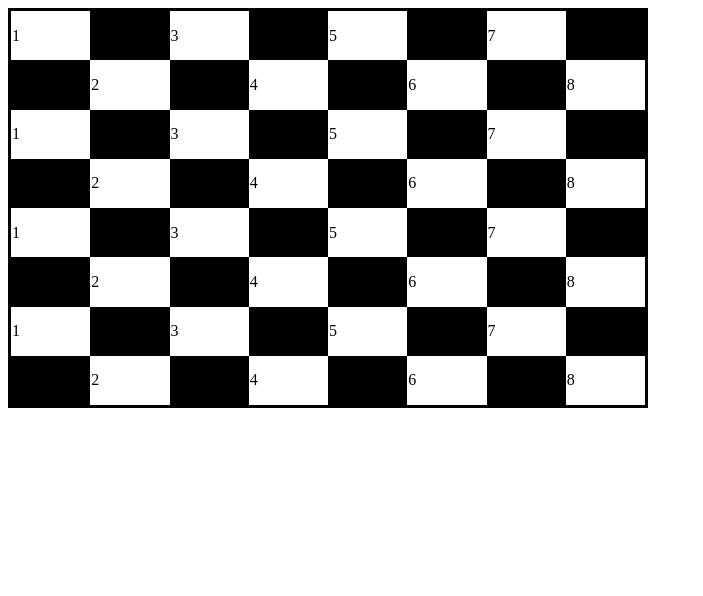
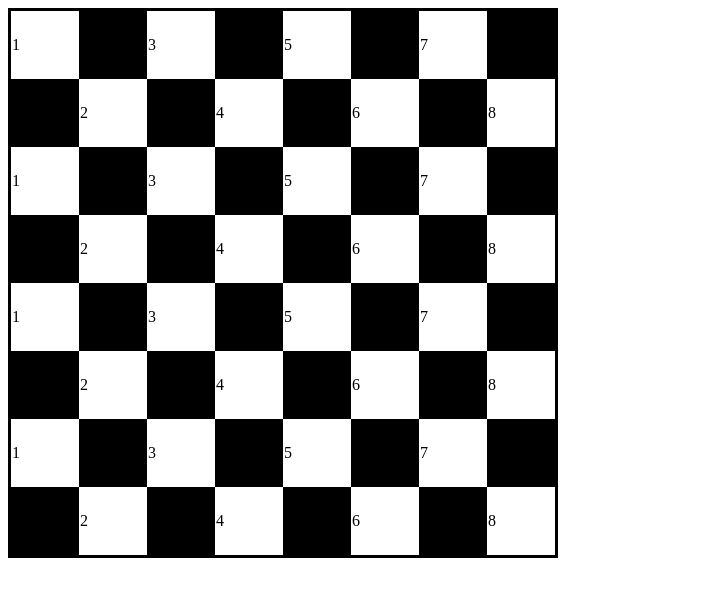
Before and after one commit to SimonaHriscu/html-css, a plain HTML site: page Exercises Class/04.03. Chess board/index.html in a window 1280 px wide. Shown: the whole page, without its empty margins (0-703 px from the left). Drawn offline with Linux system fonts and the light colour scheme.

Commit message:
chess board

```diff
--- a/Exercises Class/04.03. Chess board/css/style.css
+++ b/Exercises Class/04.03. Chess board/css/style.css
@@ -1,8 +1,8 @@
 table{
     border: 3px black solid;
     border-spacing: 0;
-    width: 50vw;
-    height: 50vh;
+    width: 550px;
+    height: 550px;
 }
 table tr:nth-child(odd) :nth-child(even),
 table tr:nth-child(even) :nth-child(odd){
```
